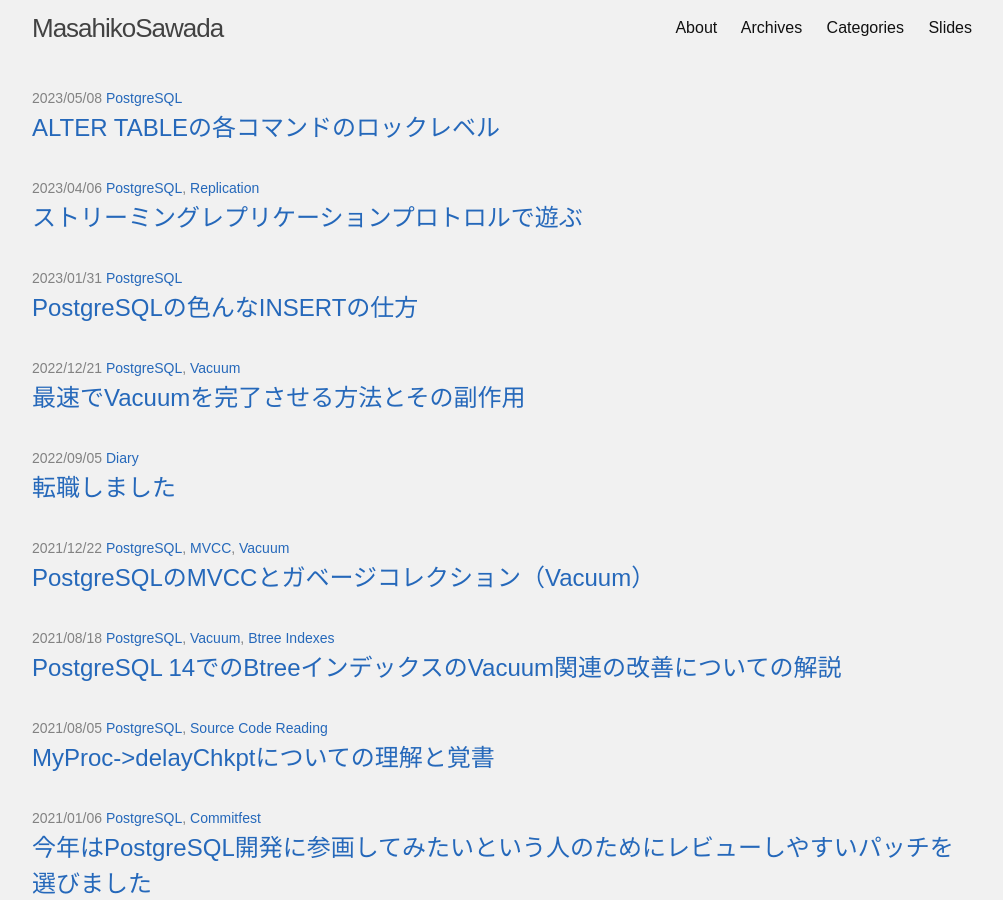
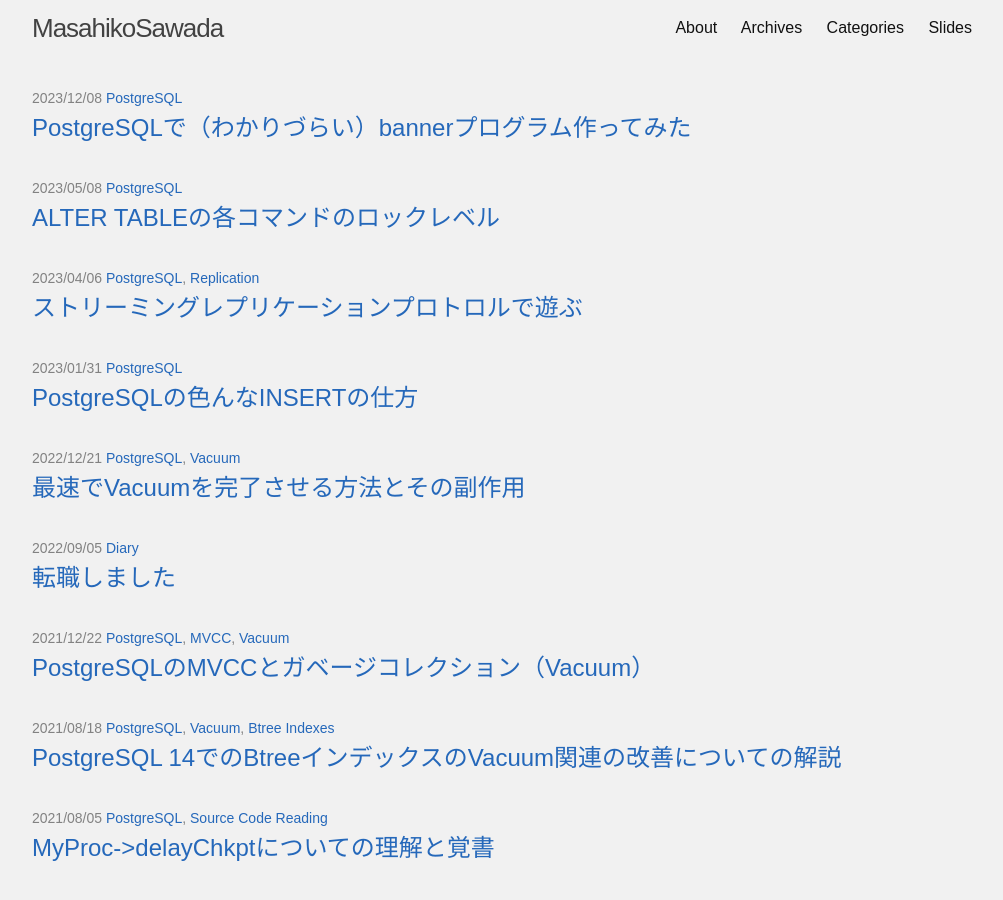
Before and after one commit to MasahikoSawada/masahikosawada.github.io, a Jekyll site: the page built from archives.md, in a window 1280 px wide and 900 px high. Shown: the whole window, without its empty margins (138-1141 px from the left). Built offline with Jekyll 4.4.1, drawn with Linux system fonts in a browser that asks for light colours; comment, search, counter and statistics services are not loaded.

Commit message:
post: publish block banner post.

```diff
--- a/_drafts/block_banner.md
+++ b/_posts/2023-12-8-PG-Block-Banner.md
@@ -1,6 +1,6 @@
 ---
 layout: post
-title: PostgreSQLで一風変わったbannerプログラム作ってみた
+title: PostgreSQLで（わかりづらい）bannerプログラム作ってみた
 tags:
   - PostgreSQL
 ---
```
